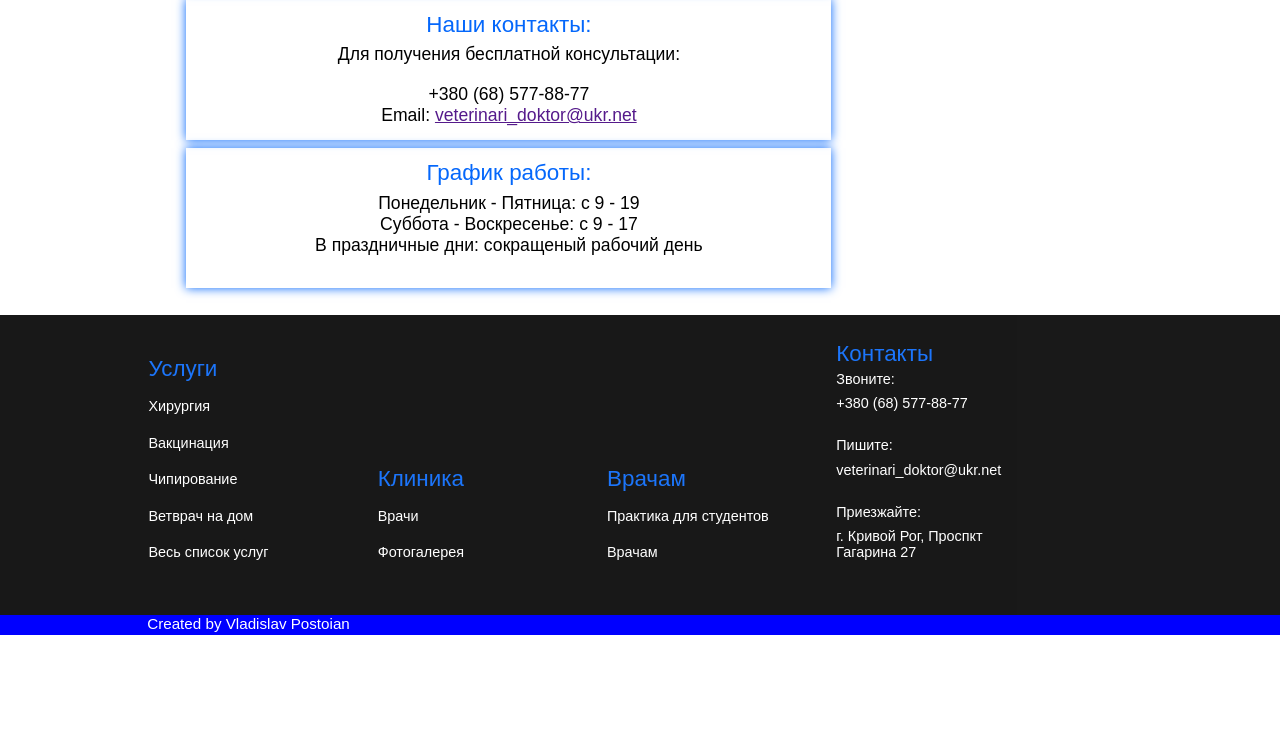
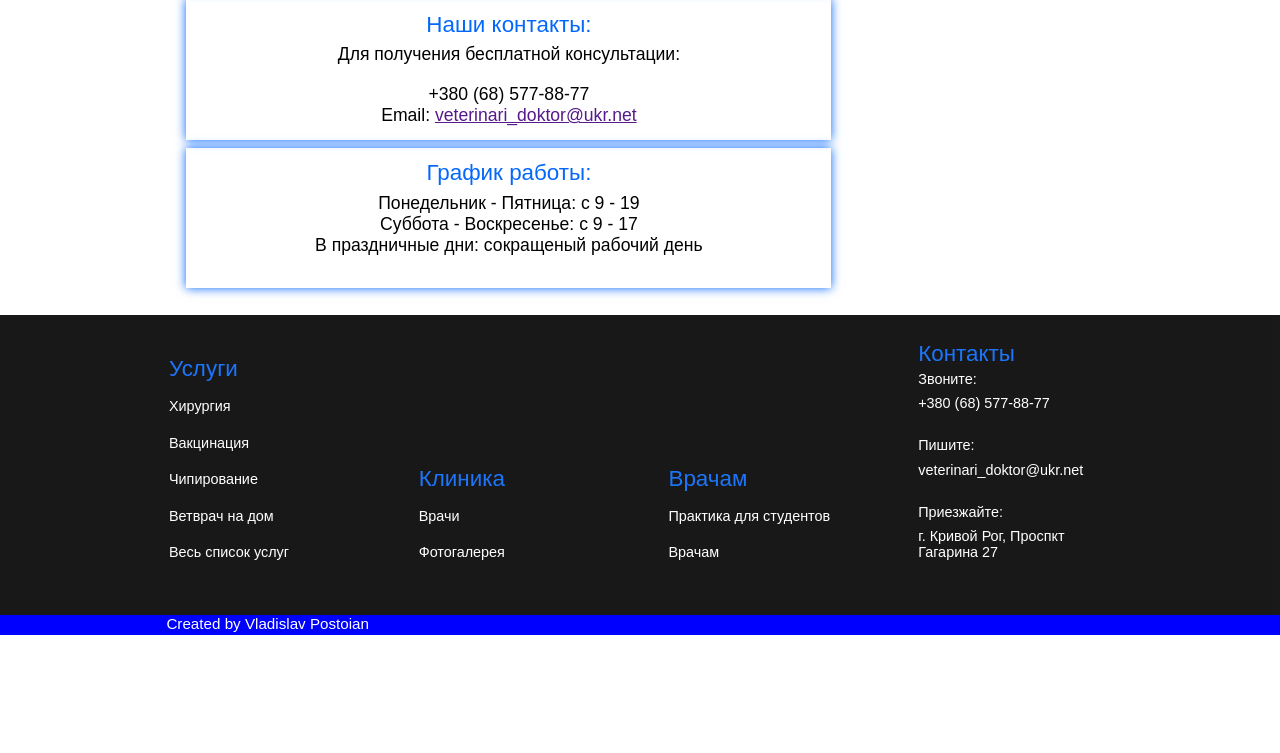
Before and after one commit to MainStar/Lya-mur.ver.2.x, a PHP site: page /index.html in a window 1280 px wide. Shown: the part 1247-2000 px from the top of the page. Run offline with PHP 8.4, Linux system fonts and the light colour scheme; some libraries are stand-ins or nearby versions.

Commit message:
Fixed footer

```diff
--- a/styles/footer.css
+++ b/styles/footer.css
@@ -8,7 +8,7 @@
 	width: 20%;
 	height: 90%;
 	display: inline-block;
-	margin-left: 2%;
+	margin-left: 4%;
 }
 .footer_info_name{
 	width: 100%;
--- a/styles/style.css
+++ b/styles/style.css
@@ -310,7 +310,7 @@
 	color: white;
 }
 .created_by_name{
-	margin-left: 11.5%;
+	margin-left: 13%;
 	font-size: 95%;
 	font-family: "Sans-serif", "Arial";
 }
```
